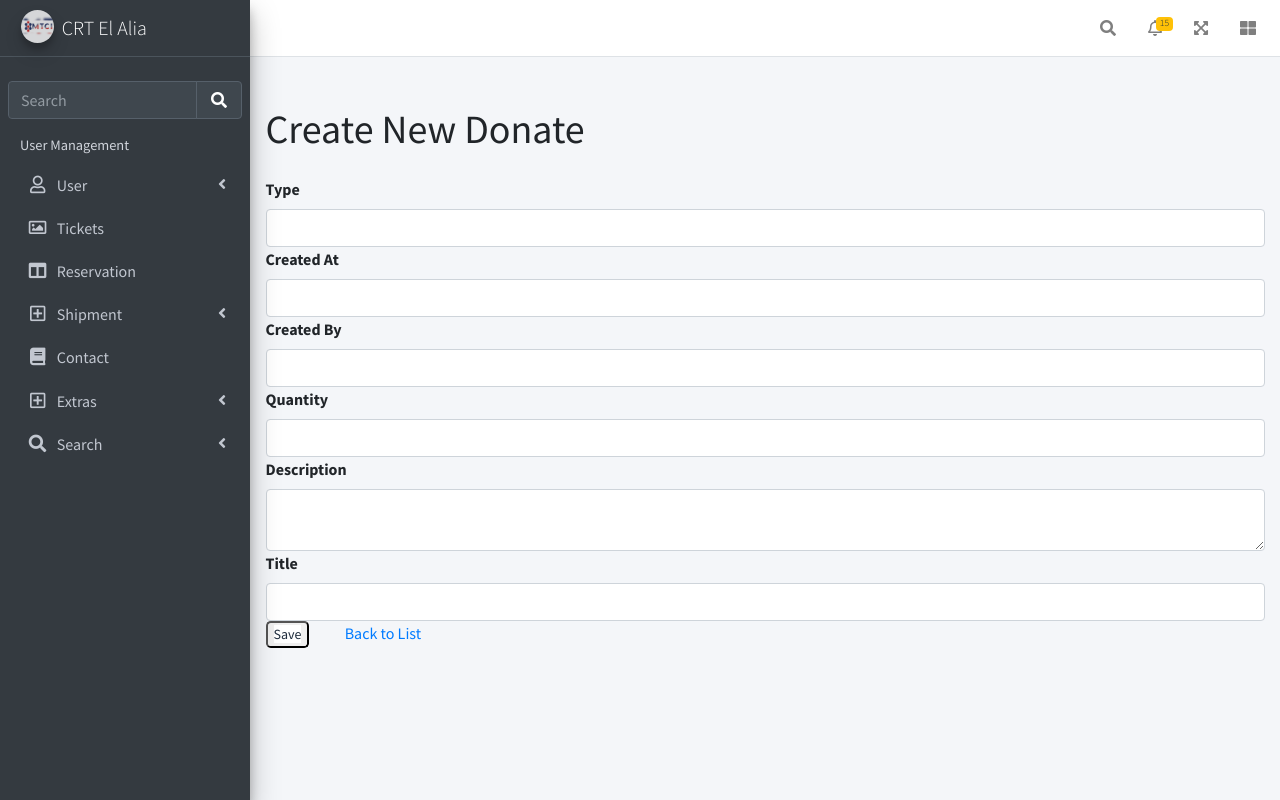
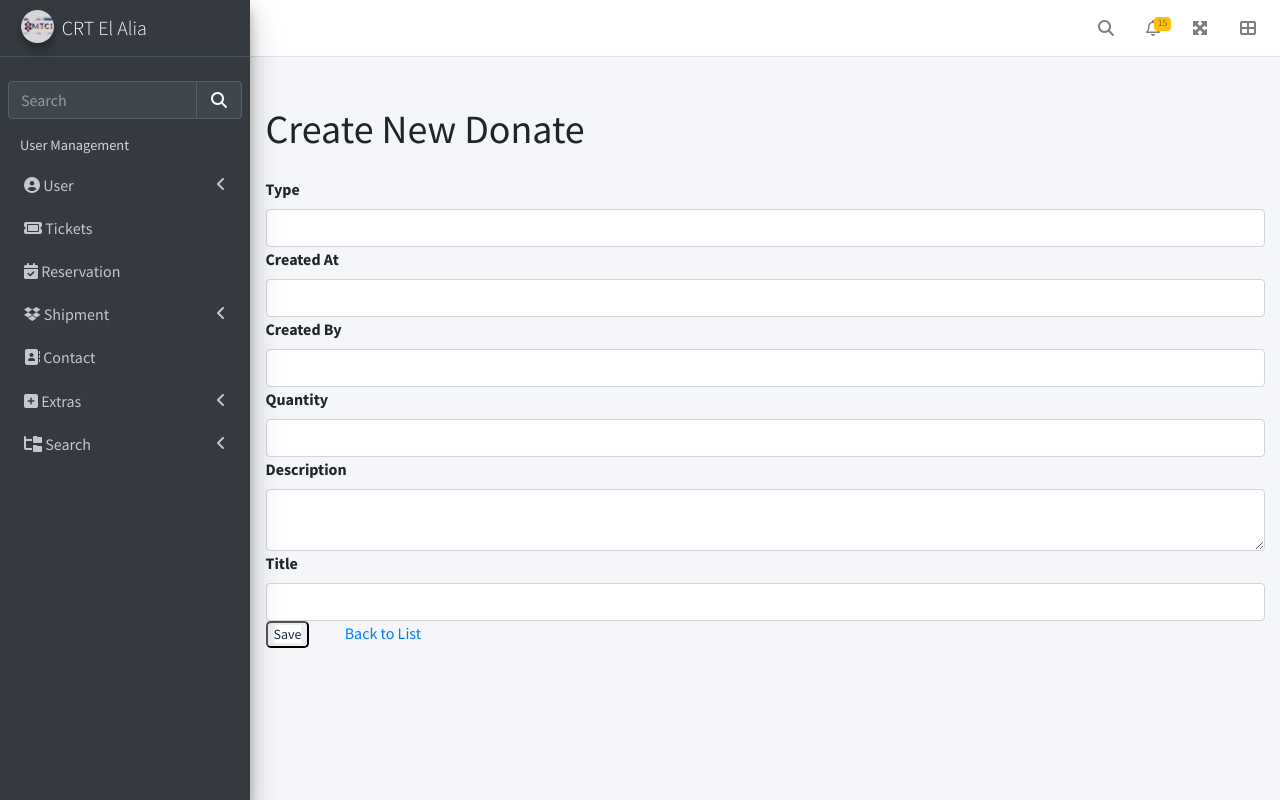
Before and after one commit to jamilaboumnijel/CRT_donation-managment, a Symfony app: template templates/donate/new.html.twig in a window 1280 px wide. Run offline with Twig, Linux system fonts and the light colour scheme; the template is opened without the code that fills it, so the values that code supplies are empty; form fields are guessed from the names that the template uses; some libraries are stand-ins or nearby versions.

Commit message:
add icons to sidebar items

```diff
--- a/templates/UI/sidebar.html.twig
+++ b/templates/UI/sidebar.html.twig
@@ -8,7 +8,7 @@
     <!-- Sidebar -->
     <div class="sidebar">
         <!-- Sidebar user (optional) -->
-   <br>
+     <br>
         <!-- SidebarSearch Form -->
         <div class="form-inline">
             <div class="input-group" data-widget="sidebar-search">
@@ -17,7 +17,7 @@
                     <button class="btn btn-sidebar">
                         <i class="fas fa-search fa-fw"></i>
                     </button>
-                </div>
+            </div>
             </div>
         </div>
 
@@ -29,7 +29,7 @@
                 <li class="nav-header">User Management</li>
                 <li class="nav-item">
                     <a  class="nav-link">
-                        <i class="nav-icon far fa-user"></i>
+                        <i class="fa-solid fa-circle-user"></i>
                         <p>
                             User
                             <i class="fas fa-angle-left right"></i>
@@ -38,13 +38,13 @@
                     <ul class="nav nav-treeview">
                         <li class="nav-item">
                             <a href="#" class="nav-link">
-                                <i class="far fa-circle nav-icon"></i>
+                                <i class="far fa-solid fa-users-rectangle nav-icon-1x"style="margin: 3px;"></i>
                                 <p>List of users</p>
                             </a>
                         </li>
                         <li class="nav-item">
                             <a href="#" class="nav-link">
-                                <i class="far fa-circle nav-icon"></i>
+                                <i class="far fa-solid fa-user-plus nav-icon fa-1x"style="margin: 3px;"></i>
                                 <p>Add user</p>
                             </a>
                         </li>
@@ -52,7 +52,7 @@
                 </li>
                 <li class="nav-item">
                     <a href="#" class="nav-link">
-                        <i class="nav-icon far fa-image"></i>
+                        <i class="fa-solid fa-ticket"></i>
                         <p>
                             Tickets
                         </p>
@@ -60,7 +60,7 @@
                 </li>
                 <li class="nav-item">
                     <a href="#" class="nav-link">
-                        <i class="nav-icon fas fa-columns"></i>
+                        <i class="fa-solid fa-calendar-check"></i>
                         <p>
                             Reservation
                         </p>
@@ -68,7 +68,7 @@
                 </li>
                 <li class="nav-item">
                     <a href="#" class="nav-link">
-                        <i class="nav-icon far fa-plus-square"></i>
+                        <i class="fa-brands fa-dropbox"></i>
                         <p>
                             Shipment
                             <i class="fas fa-angle-left right"></i>
@@ -77,19 +77,19 @@
                     <ul class="nav nav-treeview">
                         <li class="nav-item">
                             <a href="#" class="nav-link">
-                                <i class="far fa-square nav-icon text-primary"></i>
+                                <i class="far fa-solid fa-boxes-stacked nav-icon fa-1x"style="margin: 3px;"></i>
                                 <p> All shipments </p>
                             </a>
                         </li>
                         <li class="nav-item">
                             <a href="#" class="nav-link">
-                                <i class="far fa-square nav-icon text-success"></i>
+                                <i class="far fa-solid fa-boxes-packing nav-icon fa-1x"style="margin: 3px;"></i>
                                 <p> Active Shipments </p>
                             </a>
                         </li>
                         <li class="nav-item">
                             <a href="#" class="nav-link">
-                                <i class="far fa-square nav-icon text-danger"></i>
+                                <i class="far fa-solid fa-box-archive nav-icon fa-1x"style="margin: 3px;"></i>
                                 <p>Inactive Shipments</p>
                             </a>
                         </li>
@@ -97,7 +97,7 @@
                 </li>
                 <li class="nav-item">
                     <a href="#" class="nav-link">
-                        <i class="nav-icon fas fa-book"></i>
+                        <i class="fa-solid fa-address-book"></i>
                         <p>
                             Contact
                         </p>
@@ -105,7 +105,7 @@
                 </li>
                 <li class="nav-item">
                     <a href="#" class="nav-link">
-                        <i class="nav-icon far fa-plus-square"></i>
+                        <i class="fa-solid fa-square-plus"></i>
                         <p>
                             Extras
                             <i class="fas fa-angle-left right"></i>
@@ -114,7 +114,7 @@
                     <ul class="nav nav-treeview">
                         <li class="nav-item">
                             <a href="#" class="nav-link">
-                                <i class="far fa-circle nav-icon"></i>
+                                <i class="far fa-solid fa-user-lock nav-icon-1x"style="margin: 3px;"></i>
                                 <p>
                                     Login & Register v1
                                     <i class="fas fa-angle-left right"></i>
@@ -123,25 +123,25 @@
                             <ul class="nav nav-treeview">
                                 <li class="nav-item">
                                     <a href="../examples/login.html" class="nav-link">
-                                        <i class="far fa-circle nav-icon"></i>
+                                        <i class="fa-solid fa-arrow-right-to-bracket"></i>
                                         <p>Login v1</p>
                                     </a>
                                 </li>
                                 <li class="nav-item">
                                     <a href="../examples/register.html" class="nav-link">
-                                        <i class="far fa-circle nav-icon"></i>
+                                        <i class="fa-regular fa-square-check"></i>
                                         <p>Register v1</p>
                                     </a>
                                 </li>
                                 <li class="nav-item">
                                     <a href="../examples/forgot-password.html" class="nav-link">
-                                        <i class="far fa-circle nav-icon"></i>
+                                        <i class="fa-solid fa-lock"></i>
                                         <p>Forgot Password v1</p>
                                     </a>
                                 </li>
                                 <li class="nav-item">
                                     <a href="../examples/recover-password.html" class="nav-link">
-                                        <i class="far fa-circle nav-icon"></i>
+                                        <i class="fa-solid fa-arrows-rotate"></i>
                                         <p>Recover Password v1</p>
                                     </a>
                                 </li>
@@ -149,7 +149,7 @@
                         </li>
                         <li class="nav-item">
                             <a href="#" class="nav-link">
-                                <i class="far fa-circle nav-icon"></i>
+                                <i class="far fa-solid fa-user-lock nav-icon fa-1x"style="margin: 3px;"></i>
                                 <p>
                                     Login & Register v2
                                     <i class="fas fa-angle-left right"></i>
@@ -158,25 +158,25 @@
                             <ul class="nav nav-treeview">
                                 <li class="nav-item">
                                     <a href="../examples/login-v2.html" class="nav-link">
-                                        <i class="far fa-circle nav-icon"></i>
+                                        <i class="fa-solid fa-arrow-right-to-bracket"></i>
                                         <p>Login v2</p>
                                     </a>
                                 </li>
                                 <li class="nav-item">
                                     <a href="../examples/register-v2.html" class="nav-link">
-                                        <i class="far fa-circle nav-icon"></i>
+                                        <i class="fa-regular fa-square-check"></i>
                                         <p>Register v2</p>
                                     </a>
                                 </li>
                                 <li class="nav-item">
                                     <a href="../examples/forgot-password-v2.html" class="nav-link">
-                                        <i class="far fa-circle nav-icon"></i>
+                                        <i class="fa-solid fa-lock"></i>
                                         <p>Forgot Password v2</p>
                                     </a>
                                 </li>
                                 <li class="nav-item">
                                     <a href="../examples/recover-password-v2.html" class="nav-link">
-                                        <i class="far fa-circle nav-icon"></i>
+                                        <i class="fa-solid fa-arrows-rotate"></i>
                                         <p>Recover Password v2</p>
                                     </a>
                                 </li>
@@ -184,49 +184,49 @@
                         </li>
                         <li class="nav-item">
                             <a href="../examples/lockscreen.html" class="nav-link">
-                                <i class="far fa-circle nav-icon"></i>
+                                <i class="far fa-solid fa-lock-open nav-icon fa-1x"style="margin: 3px;"></i>
                                 <p>Lockscreen</p>
                             </a>
                         </li>
                         <li class="nav-item">
                             <a href="../examples/legacy-user-menu.html" class="nav-link">
-                                <i class="far fa-circle nav-icon"></i>
+                                <i class="far fa-solid fa-sliders nav-icon fa-1x"style="margin: 3px;"></i>
                                 <p>Legacy User Menu</p>
                             </a>
                         </li>
                         <li class="nav-item">
                             <a href="../examples/language-menu.html" class="nav-link">
-                                <i class="far fa-circle nav-icon"></i>
+                                <i class="far fa-solid fa-language nav-icon fa-1x"style="margin: 3px;"></i>
                                 <p>Language Menu</p>
                             </a>
                         </li>
                         <li class="nav-item">
                             <a href="../examples/404.html" class="nav-link">
-                                <i class="far fa-circle nav-icon"></i>
+                                <i class="far fa-solid fa-bug nav-icon fa-1x"style="margin: 3px;"></i>
                                 <p>Error 404</p>
                             </a>
                         </li>
                         <li class="nav-item">
                             <a href="../examples/500.html" class="nav-link">
-                                <i class="far fa-circle nav-icon"></i>
+                                <i class="far fa-solid fa-triangle-exclamation nav-icon"></i>
                                 <p>Error 500</p>
                             </a>
                         </li>
                         <li class="nav-item">
                             <a href="../examples/pace.html" class="nav-link">
-                                <i class="far fa-circle nav-icon"></i>
+                                <i class="far fa-brands fa-squarespace nav-icon fa-1x"style="margin: 3px;"></i>
                                 <p>Pace</p>
                             </a>
                         </li>
                         <li class="nav-item">
                             <a href="../examples/blank.html" class="nav-link">
-                                <i class="far fa-circle nav-icon"></i>
+                                <i class="fa-regular fa-circle nav-icon fa-1x"style="margin: 3px;"></i>
                                 <p>Blank Page</p>
                             </a>
                         </li>
                         <li class="nav-item">
                             <a href="../../starter.html" class="nav-link">
-                                <i class="far fa-circle nav-icon"></i>
+                                <i class="far fa-solid fa-circle nav-icon fa-1x"style="margin: 3px;"></i>
                                 <p>Starter Page</p>
                             </a>
                         </li>
@@ -234,7 +234,7 @@
                 </li>
                 <li class="nav-item">
                     <a href="#" class="nav-link">
-                        <i class="nav-icon fas fa-search"></i>
+                        <i class="fa-solid fa-folder-tree"></i>
                         <p>
                             Search
                             <i class="fas fa-angle-left right"></i>
@@ -243,13 +243,13 @@
                     <ul class="nav nav-treeview">
                         <li class="nav-item">
                             <a href="../search/simple.html" class="nav-link">
-                                <i class="far fa-circle nav-icon"></i>
+                                <i class="far fa-solid fa-magnifying-glass nav-icon fa-1x"style="margin: 3px;"></i>
                                 <p>Simple Search</p>
                             </a>
                         </li>
                         <li class="nav-item">
                             <a href="../search/enhanced.html" class="nav-link">
-                                <i class="far fa-circle nav-icon"></i>
+                                <i class="far fa-brands fa-searchengin nav-icon fa-1x"style="margin: 3px;"></i>
                                 <p>Enhanced</p>
                             </a>
                         </li>
--- a/templates/baseV1.html.twig
+++ b/templates/baseV1.html.twig
@@ -12,6 +12,7 @@
     <link rel="stylesheet" href="/plugins/fontawesome-free/css/all.min.css">
     <!-- DataTables -->
     <link href="https://cdn.jsdelivr.net/npm/bootstrap@5.3.3/dist/css/bootstrap.min.css" rel="stylesheet" integrity="sha384-QWTKZyjpPEjISv5WaRU9OFeRpok6YctnYmDr5pNlyT2bRjXh0JMhjY6hW+ALEwIH" crossorigin="anonymous">
+    <link rel="stylesheet" href="https://cdnjs.cloudflare.com/ajax/libs/font-awesome/6.6.0/css/all.min.css" integrity="sha512-Kc323vGBEqzTmouAECnVceyQqyqdsSiqLQISBL29aUW4U/M7pSPA/gEUZQqv1cwx4OnYxTxve5UMg5GT6L4JJg==" crossorigin="anonymous" referrerpolicy="no-referrer" />
     <link rel="stylesheet" href="/plugins/datatables-bs4/css/dataTables.bootstrap4.min.css">
     <link rel="stylesheet" href="/plugins/datatables-responsive/css/responsive.bootstrap4.min.css">
     <link rel="stylesheet" href="/plugins/datatables-buttons/css/buttons.bootstrap4.min.css">
```
